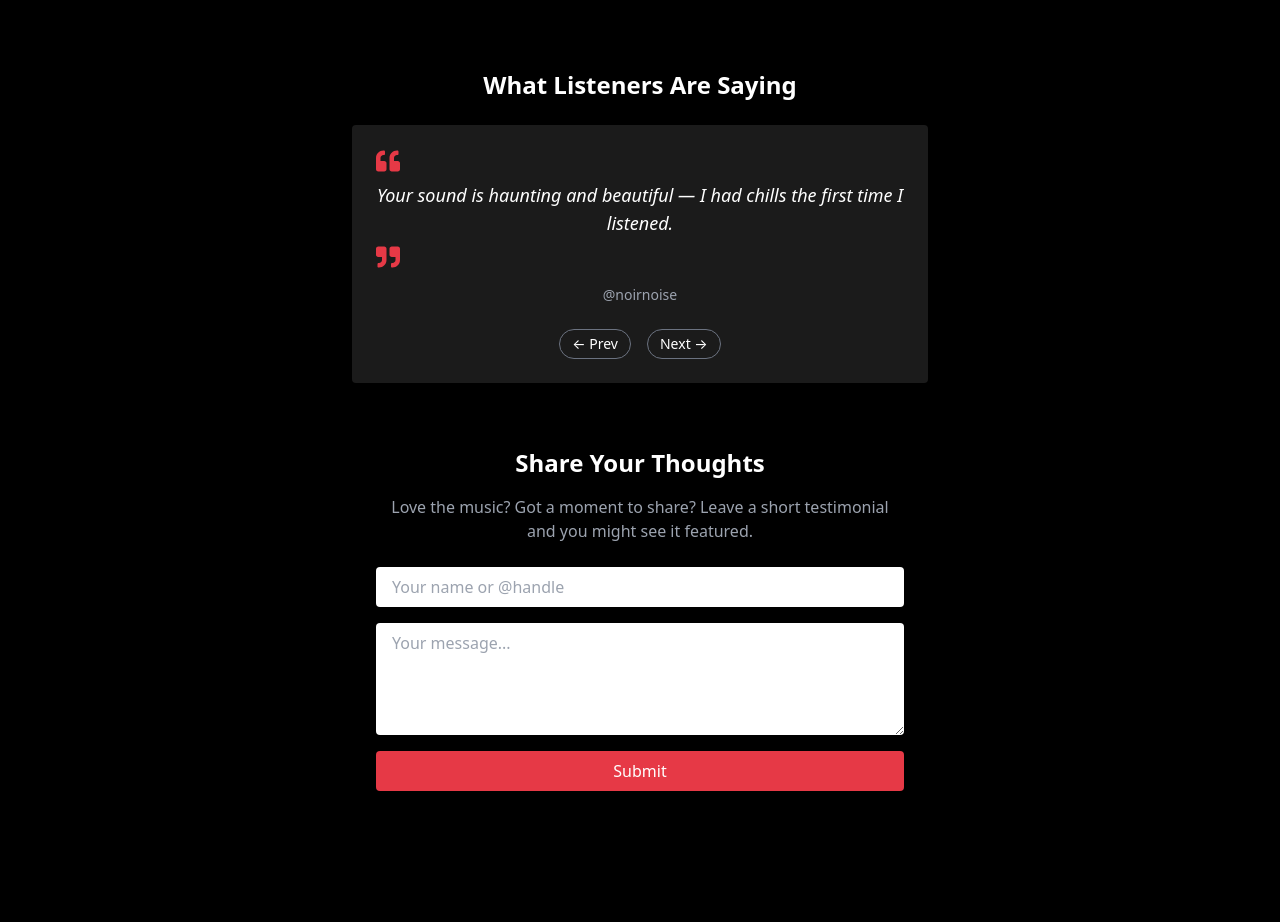
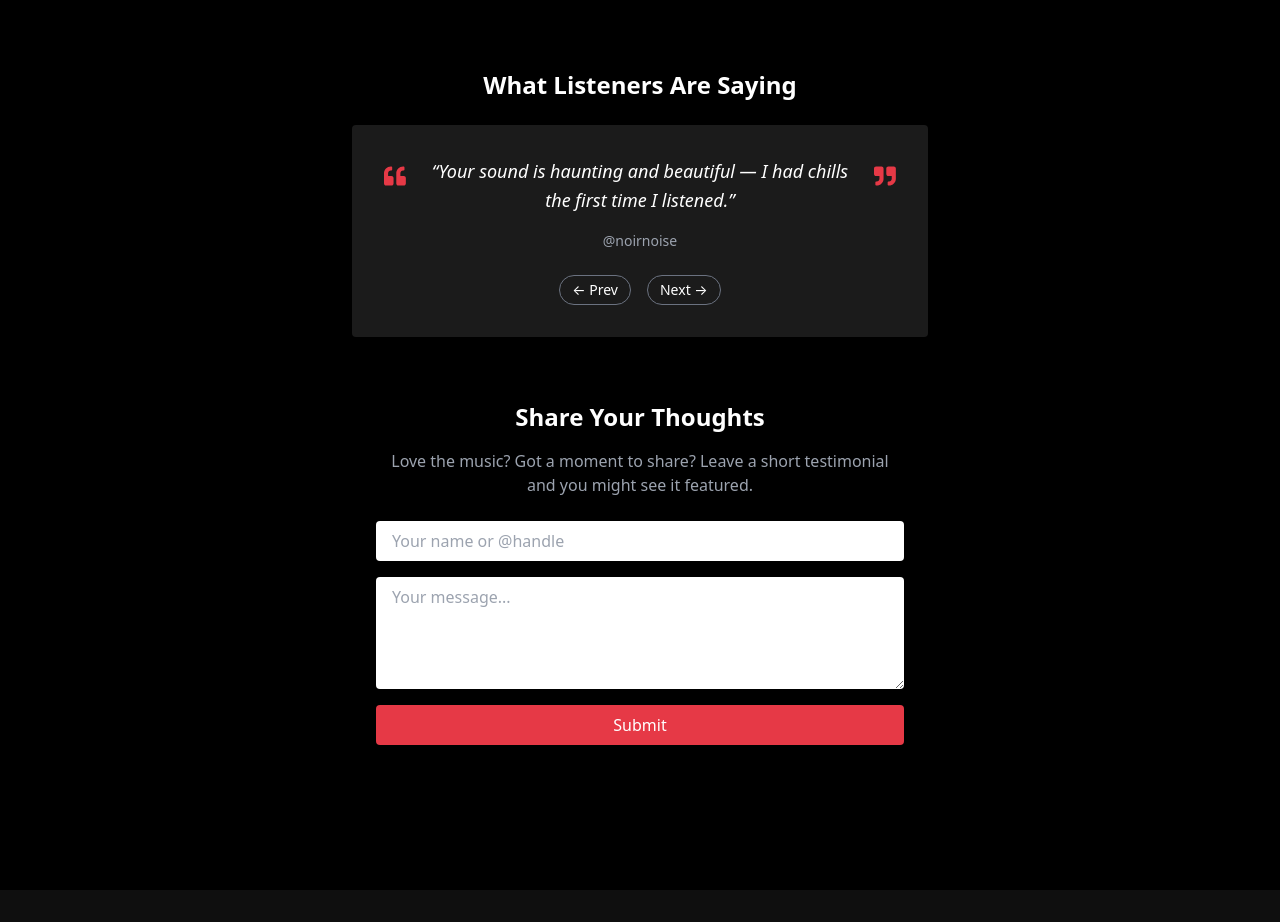
Before and after one commit to bryan060807/AIBRY_WEBSITE, a Next.js app: page / in a window 1280 px wide. Shown: the part 880-1802 px from the top of the page. Built offline with nearby package versions, Linux system fonts and the light colour scheme.

Commit message:
✅ Fix TestimonialsCarousel quotes

```diff
--- a/components/TestimonialsCarousel.tsx
+++ b/components/TestimonialsCarousel.tsx
@@ -44,7 +44,7 @@ export default function TestimonialsCarousel() {
     preventScrollOnSwipe: true,
     trackTouch: true,
     trackMouse: false,
-});
+  });
 
   useEffect(() => {
     const timer = setInterval(next, 6000);
@@ -55,13 +55,17 @@ export default function TestimonialsCarousel() {
     <section className="mt-20 px-4 text-center" {...swipeHandlers}>
       <h2 className="mb-6 text-2xl font-bold text-white">What Listeners Are Saying</h2>
 
-      <div className="relative mx-auto max-w-xl rounded bg-[#1b1b1b] p-6 text-white shadow-lg">
-        <FaQuoteLeft className="mb-2 text-2xl text-cassette-red" />
-        <p className="text-lg italic">{testimonials[index].quote}</p>
-        <FaQuoteRight className="mt-2 text-2xl text-cassette-red" />
+      <div className="relative mx-auto max-w-xl rounded bg-[#1b1b1b] p-8 text-white shadow-lg">
+        <div className="flex items-start justify-center gap-3">
+          <FaQuoteLeft className="text-3xl text-cassette-red mt-1" />
+          <p className="text-lg italic leading-relaxed">
+            &ldquo;{testimonials[index].quote}&rdquo;
+          </p>
+          <FaQuoteRight className="text-3xl text-cassette-red mt-1" />
+        </div>
+
         <p className="mt-4 text-sm text-gray-400">{testimonials[index].user}</p>
 
-        {/* Navigation buttons (optional) */}
         <div className="mt-6 flex justify-center gap-4">
           <button
             onClick={prev}
```
